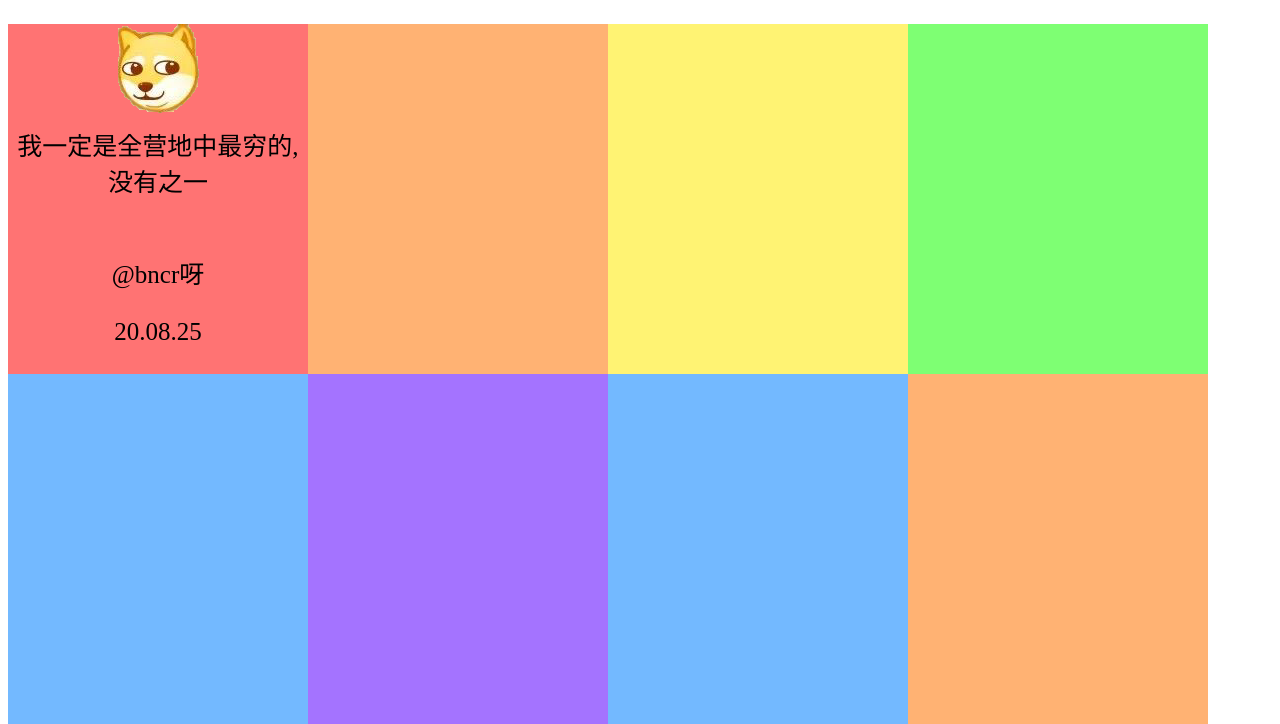
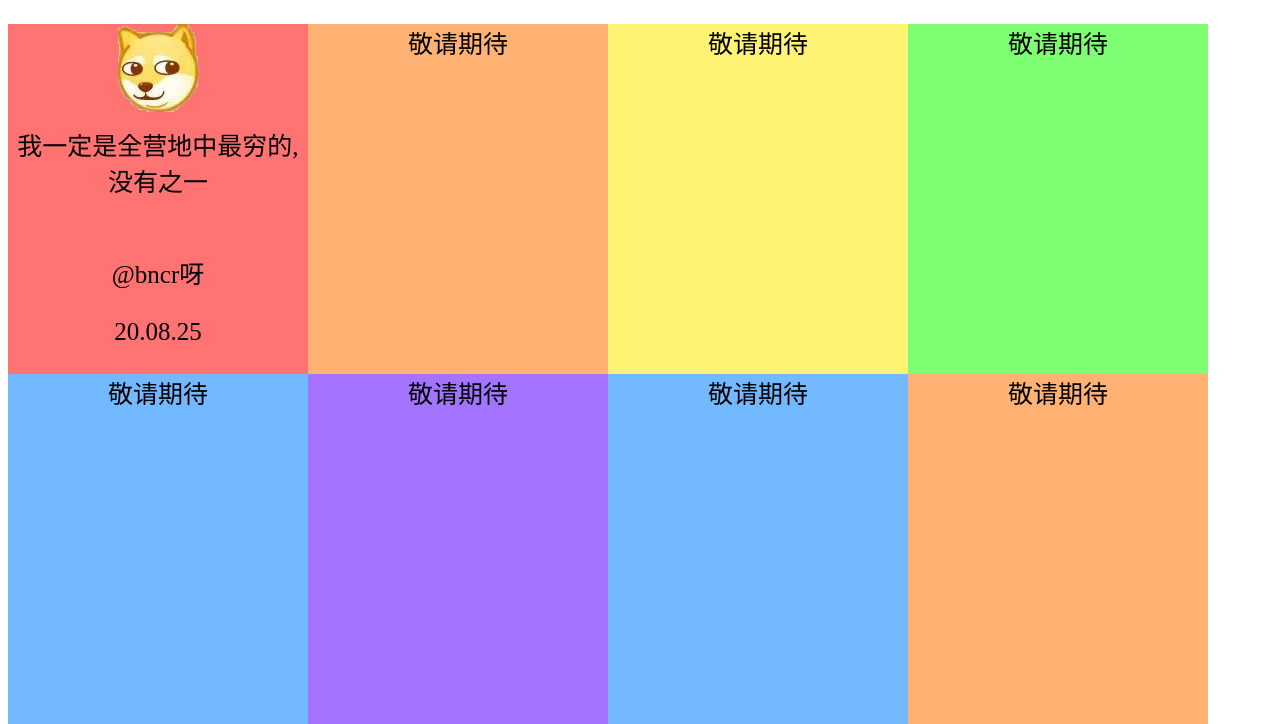
Before and after one commit to banacorn1/banacorn1.github.io, a plain HTML site: page main.html in a window 1280 px wide. Shown: the part 96-820 px from the top of the page. Drawn offline with Linux system fonts and the light colour scheme.

Commit message:
Update main.html

```diff
--- a/main.html
+++ b/main.html
@@ -32,13 +32,13 @@
 				@bncr呀
 				<br><br>
 				20.08.25</div><!-- 300*350 -->
-				<div style = "background-color:#FFB273;height:350px;width:300px;float: left;"></div>
-				<div style = "background-color:#FFF373;height:350px;width:300px;float: left;"></div>
-				<div style = "background-color:#7EFF73;height:350px;width:300px;float: left;"></div>
-				<div style = "background-color:#73B9FF;height:350px;width:300px;float: left;"></div>
-				<div style = "background-color:#A473FF;height:350px;width:300px;float: left;"></div>
-				<div style = "background-color:#73B9FF;height:350px;width:300px;float: left;"></div>
-				<div style = "background-color:#FFB273;height:350px;width:300px;float: left;"></div>
+				<div style = "background-color:#FFB273;height:350px;width:300px;float: left;text-align:center;font-family:包图小白体;font-size:25px;">敬请期待</div>
+				<div style = "background-color:#FFF373;height:350px;width:300px;float: left;text-align:center;font-family:包图小白体;font-size:25px;">敬请期待</div>
+				<div style = "background-color:#7EFF73;height:350px;width:300px;float: left;text-align:center;font-family:包图小白体;font-size:25px;">敬请期待</div>
+				<div style = "background-color:#73B9FF;height:350px;width:300px;float: left;text-align:center;font-family:包图小白体;font-size:25px;">敬请期待</div>
+				<div style = "background-color:#A473FF;height:350px;width:300px;float: left;text-align:center;font-family:包图小白体;font-size:25px;">敬请期待</div>
+				<div style = "background-color:#73B9FF;height:350px;width:300px;float: left;text-align:center;font-family:包图小白体;font-size:25px;">敬请期待</div>
+				<div style = "background-color:#FFB273;height:350px;width:300px;float: left;text-align:center;font-family:包图小白体;font-size:25px;">敬请期待</div>
 			</div>
 	</body>
 </html>
```
